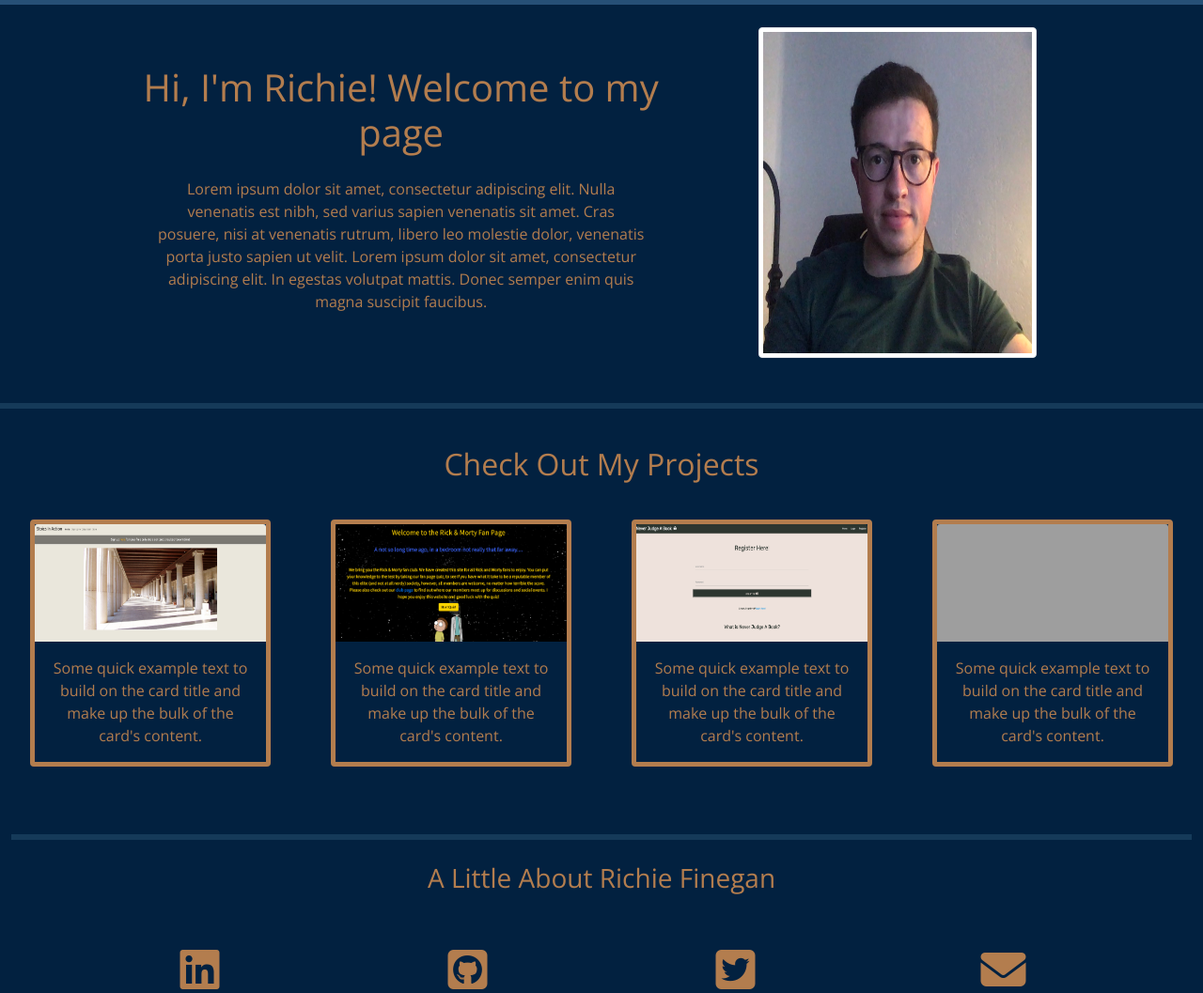
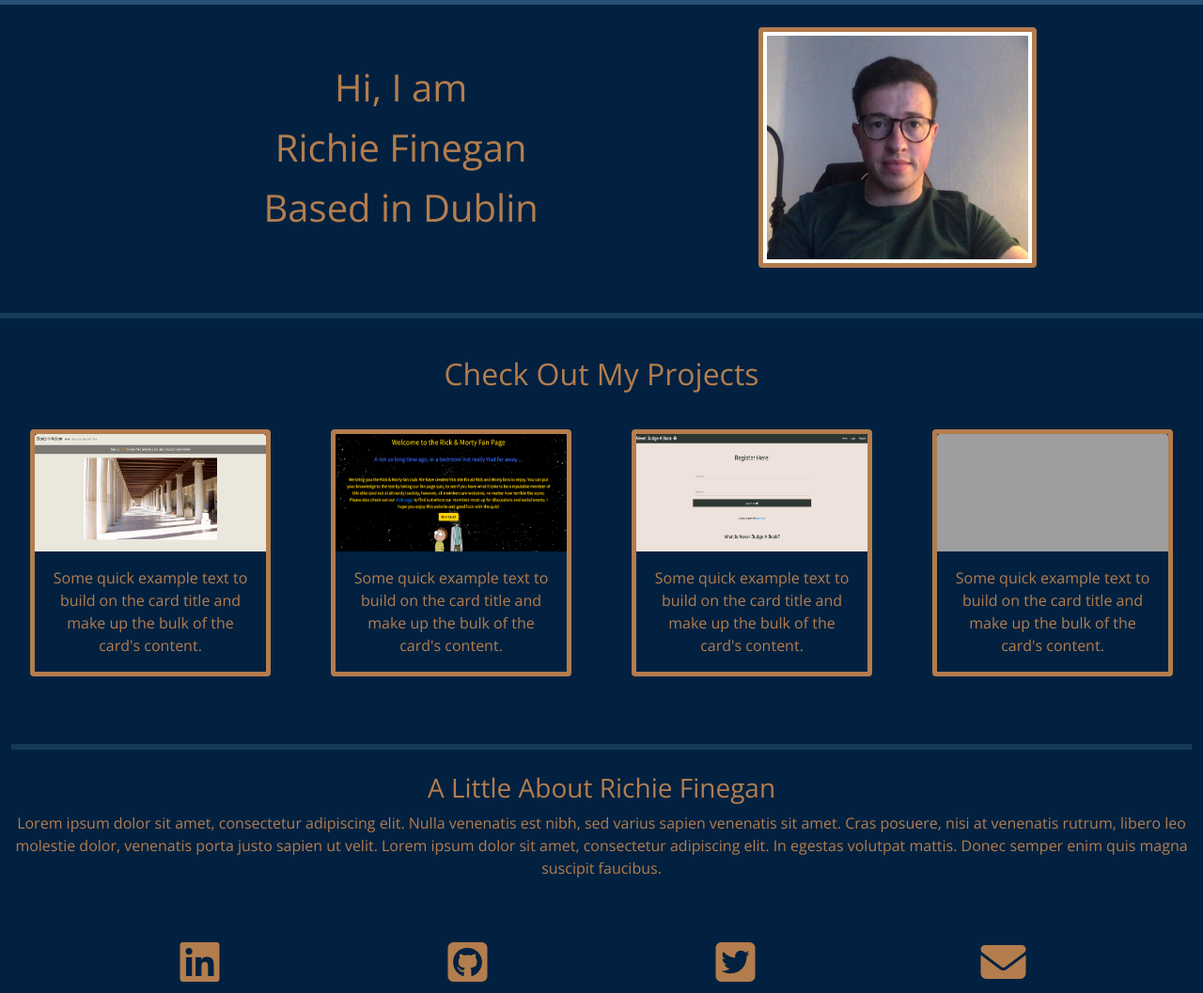
Before and after one commit to Richiefinegan11/portfolio, a plain HTML site: page index.html in a window 1280 px wide. Shown: the part 66-1123 px from the top of the page at 94% size. Drawn offline with nearby package versions, Linux system fonts and the light colour scheme; grey boxes are pictures that could not be loaded.

```diff
--- a/assets/css/style.css
+++ b/assets/css/style.css
@@ -30,6 +30,11 @@ nav div a {
   color: #b37d4e !important;
 }
 
+.img-thumbnail {
+  border: 5px solid #b37d4e ;
+
+}
+
 #content-wrap {
   padding-bottom: 2.5rem;    /* Footer height */
 }
--- a/index.html
+++ b/index.html
@@ -49,19 +49,11 @@
             <div class="row intro">
                 <div class="col-lg-1 d-md-none d-lg-block"></div>
                 <div class="col-lg-6 col-md-12 my-lg-5">
-                    <h1 class="intro-head align-items-center text-center my-3">Hi, I'm Richie! Welcome to my page</h1>
-                    <p class="text-center my-4 mx-lg-5">Lorem ipsum dolor sit amet, consectetur adipiscing elit. Nulla
-                        venenatis est
-                        nibh, sed varius sapien
-                        venenatis sit amet.
-                        Cras posuere, nisi at venenatis rutrum, libero leo molestie dolor, venenatis porta justo sapien
-                        ut
-                        velit. Lorem ipsum
-                        dolor sit amet, consectetur adipiscing elit. In egestas volutpat mattis. Donec semper enim quis
-                        magna suscipit faucibus.
-                    </p>
+                    <h1 class="intro-head align-items-center text-center my-3">Hi, I am</h1>
+                    <h1 class="intro-head align-items-center text-center my-3">Richie Finegan</h1>
+                    <h1 class="intro-head align-items-center text-center my-3">Based in Dublin</h1>
                 </div>
-                <div class="col-lg-3 col-md-12 d-flex justify-content-center my-4 mx-lg-5">
+                <div class="profile-pic col-lg-3 col-md-12 d-flex justify-content-center my-4 mx-lg-5">
                     <img src="assets/images/richie.jpeg" width="350px" height="350px" class="img-thumbnail"
                         alt="Picture of Richie Finegan">
                 </div>
@@ -123,7 +115,16 @@
             <!-- About Me-->
             <div class="row">
                 <div class="col-12">
-                   <h3 class="text-center">A Little About Richie Finegan</h3>
+                    <h3 class="text-center">A Little About Richie Finegan</h3>
+                    <p class="text-center">Lorem ipsum dolor sit amet, consectetur adipiscing elit. Nulla
+                        venenatis est
+                        nibh, sed varius sapien
+                        venenatis sit amet.
+                        Cras posuere, nisi at venenatis rutrum, libero leo molestie dolor, venenatis porta justo sapien
+                        ut
+                        velit. Lorem ipsum
+                        dolor sit amet, consectetur adipiscing elit. In egestas volutpat mattis. Donec semper enim quis
+                        magna suscipit faucibus.</p>
                 </div>
             </div>
         </div>
```
